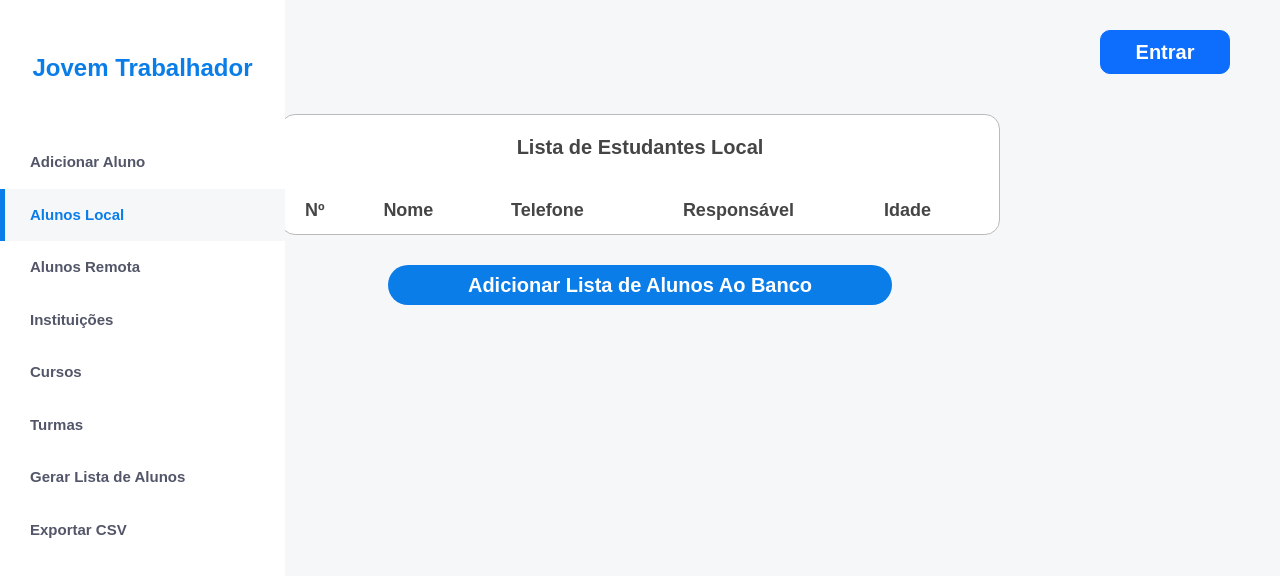
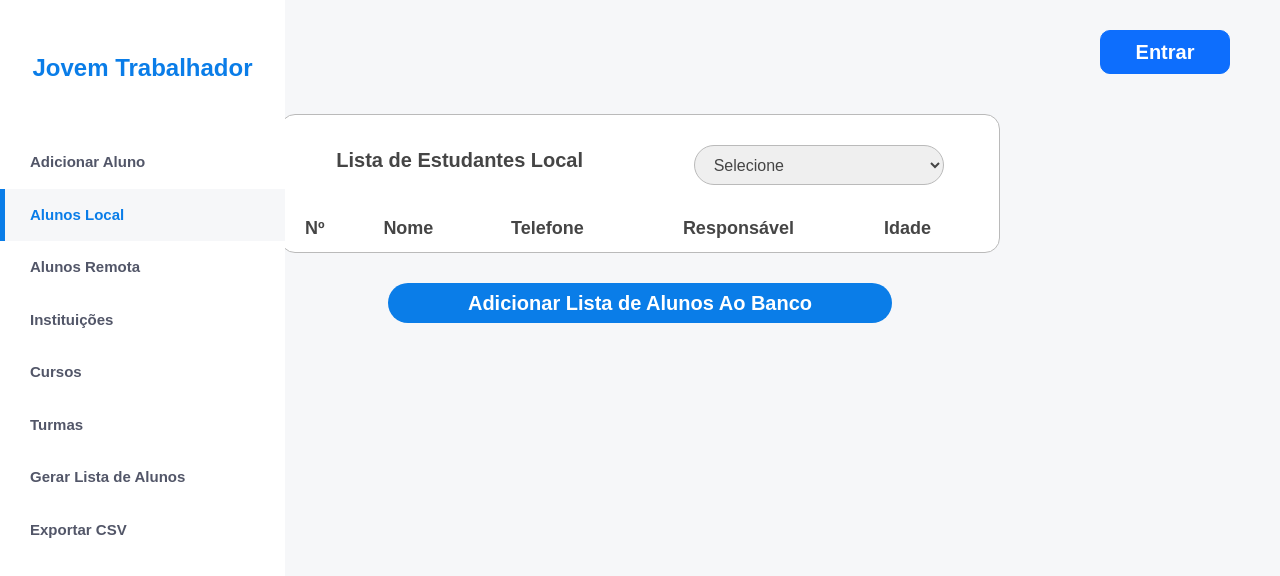
Before and after one commit to Kaua032/Jovem_Trabalhador_Front_End, a React (Vite) app: page /localStudents in a window 1280 px wide. Shown: the top 576 px of the page. Built offline with nearby package versions, Linux system fonts and the light colour scheme.

Commit message:
feat: "Updated SelectCollege component to accept title prop, modified Home and ListLocalStudents pages to use new SelectCollege component, and added getCollege function to collegeService"

```diff
--- a/src/components/SelectCollege/SelectCollege.jsx
+++ b/src/components/SelectCollege/SelectCollege.jsx
@@ -3,7 +3,7 @@ import { getAllColleges } from "../../services/collegeService";
 import { SelectArea } from "./SelectCollegeStyled";
 import Cookies from "js-cookie";
 
-export function SelectCollege({ width, id }) {
+export function SelectCollege({ width, id, title }) {
   const [collegesRemote, setCollegesRemote] = useState([]);
   const [collegesLocal, setCollegesLocal] = useState([]);
 
@@ -30,14 +30,14 @@ export function SelectCollege({ width, id }) {
   }, []);
   return (
     <SelectArea width={width}>
-      <p>Instituição:</p>
+      <p>{title}</p>
       <select name="" id={id}>
         <option value="">Selecione</option>
         {collegesRemote ? (
           collegesRemote.map((college) => (
             <option
               key={`${college.name}-${college.city}-remote`}
-            >{`${college.name} | ${college.city}`}</option>
+            >{`${college.name} | ${college.city}-${college.uf}`}</option>
           ))
         ) : (
           <></>
@@ -46,7 +46,7 @@ export function SelectCollege({ width, id }) {
           collegesLocal.map((college) => (
             <option
               key={`${college.name}-${college.city}-local`}
-            >{`${college.name} | ${college.city}`}</option>
+            >{`${college.name} | ${college.city}-${college.uf}`}</option>
           ))
         ) : (
           <></>
--- a/src/pages/Home/Home.jsx
+++ b/src/pages/Home/Home.jsx
@@ -3,11 +3,9 @@ import { MainHome } from "./HomeStyled";
 import Header from "../../components/Header/Header";
 import InputComponent from "../../components/Input/InputComponent";
 import SubmitButton from "../../components/SubmitButton/SubmitButton";
-import { SelectCollege } from "../../components/SelectCollege/SelectCollege";
 import { SelectParty } from "../../components/SelectParty/SelectParty";
 import CheckBoxCourses from "../../components/CheckBoxCourses/CheckBoxCourses";
 import { ToastContainer, toast } from "react-toastify";
-
 
 export default function Home() {
   const ToastNotice = (message, type) =>
@@ -27,7 +25,6 @@ export default function Home() {
     const student_phone = document.getElementById("phone").value;
     const student_responsible = document.getElementById("responsible").value;
     const student_born = document.getElementById("born_date").value;
-    const name_city_college = document.getElementById("college").value;
     const grade_time_party = document.getElementById("party").value;
 
     if (
@@ -35,19 +32,12 @@ export default function Home() {
       !student_phone ||
       !student_responsible ||
       !student_born ||
-      name_city_college === "Selecione" ||
       grade_time_party === "Selecione"
     ) {
       console.log("chegou aqui");
       ToastNotice("Por favor, preencha todos os campos obrigatórios.", "error");
       return;
     }
-
-    const college_parts = name_city_college
-      .split("|")
-      .map((part) => part.trim());
-    const college_name = college_parts[0];
-    const college_city = college_parts[1];
 
     const party_parts = grade_time_party.split("|").map((part) => part.trim());
     const party_grade = party_parts[0];
@@ -70,8 +60,6 @@ export default function Home() {
       responsible_name: student_responsible.toLowerCase(),
       born_date: student_born,
       registration: formatedDate,
-      name_college: college_name.toLowerCase(),
-      city_college: college_city.toLowerCase(),
       time_party: party_time.toLowerCase(),
       grade_party: party_grade.toLowerCase(),
       courses: student_courses,
@@ -88,7 +76,6 @@ export default function Home() {
     document.getElementById("phone").value = "";
     document.getElementById("responsible").value = "";
     document.getElementById("born_date").value = "";
-    document.getElementById("college").value = "Selecione";
     document.getElementById("party").value = "Selecione";
     for (let i = 0; i < courses.length; i++) {
       courses[i].checked = false;
@@ -130,11 +117,10 @@ export default function Home() {
               width="300px"
               id="born_date"
             />
-            <SelectCollege width="300px" id="college" />
           </div>
           <div id="formStudent2">
             <SelectParty width="300px" id="party" />
-            <CheckBoxCourses height="239px" width="300px" name="courses" />
+            <CheckBoxCourses height="151px" width="300px" name="courses" />
             <SubmitButton
               onClick={registerStudent}
               type="submit"
--- a/src/pages/ListLocalStudents/ListLocalStudents.jsx
+++ b/src/pages/ListLocalStudents/ListLocalStudents.jsx
@@ -9,6 +9,8 @@ import SubmitButton from "../../components/SubmitButton/SubmitButton";
 import Cookies from "js-cookie";
 import { postAllStudents } from "../../services/student";
 import { toast, ToastContainer } from "react-toastify";
+import { SelectCollege } from "../../components/SelectCollege/SelectCollege";
+import { getCollege } from "../../services/collegeService";
 
 export default function ListLocalStudents() {
   const [infoLocalStudents, setInfoLocalStudents] = useState([]);
@@ -35,7 +37,7 @@ export default function ListLocalStudents() {
     localStorage.setItem("students", JSON.stringify(currentStudents));
 
     setInfoLocalStudents(currentStudents);
-    ToastNotice("Estudante deletado com sucesso", "info")
+    ToastNotice("Estudante deletado com sucesso", "info");
   }
 
   function calculateAge(birthDate) {
@@ -53,28 +55,47 @@ export default function ListLocalStudents() {
   }
 
   async function registerStudents() {
-    const currentStudents = localStorage.getItem("students")
-      ? JSON.parse(localStorage.getItem("students"))
-      : [];
+    // const currentStudents = localStorage.getItem("students")
+    //   ? JSON.parse(localStorage.getItem("students"))
+    //   : [];
 
-    if (currentStudents.length == 0) {
-      return ToastNotice("Não há alunos registrados.", "error");
-    } else if (!Cookies.get("token")) {
-      return ToastNotice(
-        "Faça login antes de enviar ao banco de dados",
-        "error"
-      );
+    // if (infoLocalStudents.length == 0) {
+    //   return ToastNotice("Não há alunos registrados.", "error");
+    // } else if (!Cookies.get("token")) {
+    //   return ToastNotice(
+    //     "Faça login antes de enviar ao banco de dados",
+    //     "error"
+    //   );
+    // }
+
+    const name_city_college = document.getElementById("college").value;
+    let id_college;
+
+    if (name_city_college) {
+      const [name_college, location] = name_city_college.split(" | ");
+      const [city_college, uf_college] = location.split("-");
+      const response = await getCollege({
+        name_college,
+        city_college,
+        uf_college,
+      });
+      id_college = response.data.college[0]._id;
+    } else {
+      return ToastNotice("Selecione um colégio", "error");
     }
 
-    const response = await postAllStudents(infoLocalStudents);
+    console.log(id_college);
 
-    if (response.status == 200) {
-      ToastNotice(response.data.message, "error");
-    } else if (response.status == 201) {
-      ToastNotice(response.data.message, "success");
-      setInfoLocalStudents([]);
-      localStorage.setItem("students", []);
-    }
+    // const response = await postAllStudents(infoLocalStudents);
+
+    // if (response.status == 200) {
+    //   ToastNotice(response.data.message, "error");
+    // } else if (response.status == 201) {
+    //   ToastNotice(response.data.message, "success");
+    //   setInfoLocalStudents([]);
+    //   localStorage.setItem("students", []);
+    // }
+    return;
   }
 
   useEffect(() => {
@@ -90,7 +111,10 @@ export default function ListLocalStudents() {
       <Header />
       <ListAreaLocalStudents>
         <div id="listArea">
-          <h2>Lista de Estudantes Local</h2>
+          <div id="header_list">
+            <h2>Lista de Estudantes Local</h2>
+            <SelectCollege id="college" width="250px" />
+          </div>
           <table>
             <thead>
               <tr>
--- a/src/pages/ListLocalStudents/ListLocalStudentsStyled.jsx
+++ b/src/pages/ListLocalStudents/ListLocalStudentsStyled.jsx
@@ -23,10 +23,20 @@ export const ListAreaLocalStudents = styled.div`
     border-radius: 15px;
     border: 1px solid #bababa;
   }
-  #listArea h2 {
+  #listArea #header_list {
+    display: flex;
+    width: 100%;
+    justify-content: space-around;
+    align-items: center;
+  }
+  #listArea #header_list #space {
+    width: 170px;
+  }
+  #listArea #header_list h2 {
     font-size: 20px;
     font-weight: bold;
     color: #454545;
+    margin: 0;
   }
   table {
     width: 100%;
--- a/src/services/collegeService.js
+++ b/src/services/collegeService.js
@@ -17,3 +17,13 @@ export function registerColleges(data) {
 
   return response;
 }
+
+export function getCollege(data) {
+  const response = axios.post(`${baseURL}/college/find`, data, {
+    headers: {
+      Authorization: `Bearer ${Cookies.get("token")}`,
+    },
+  });
+
+  return response;
+}
```
